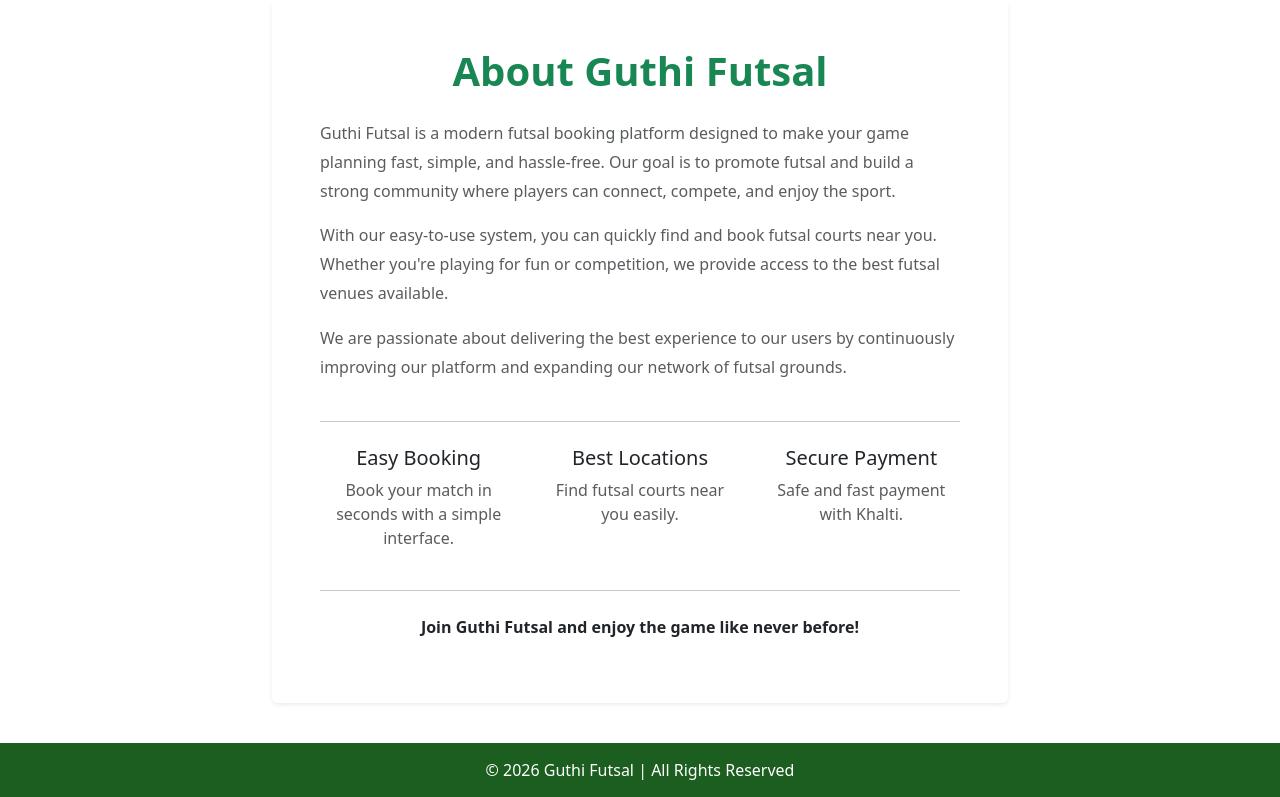
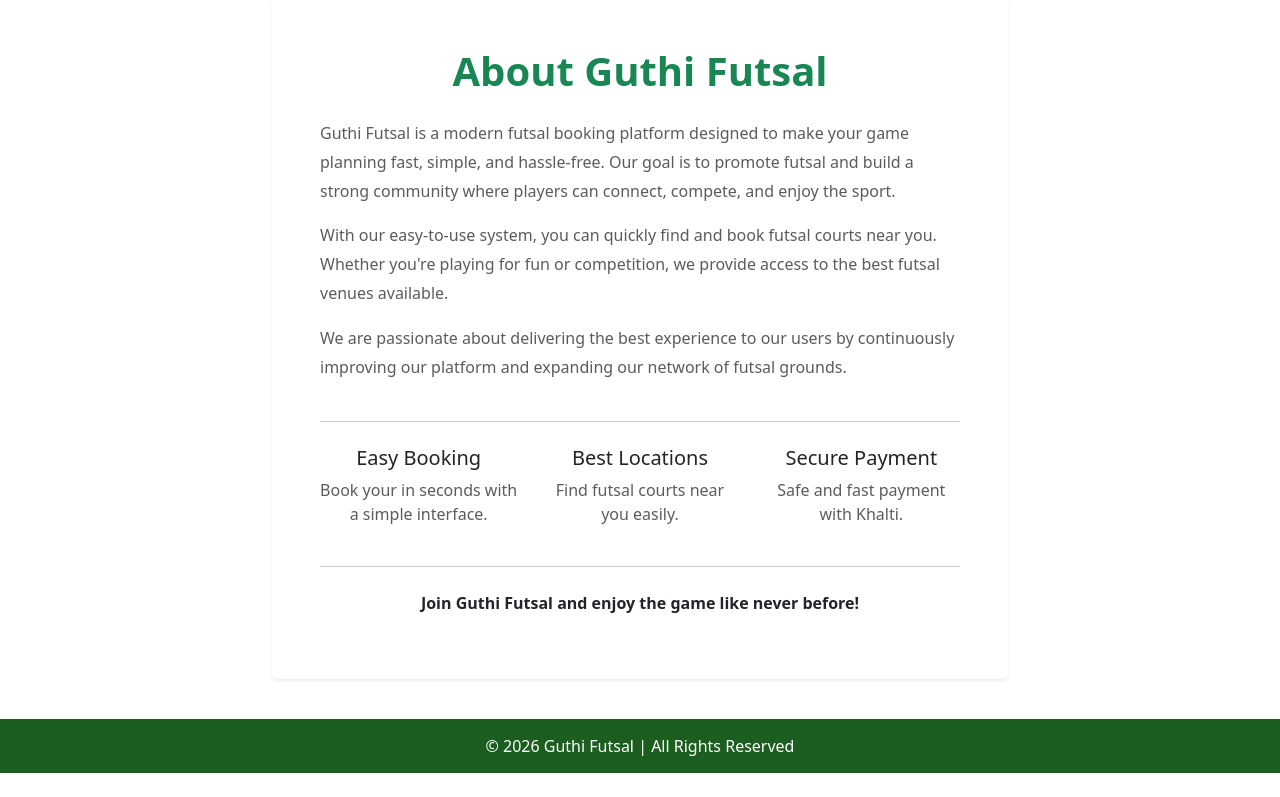
Before and after one commit to NayanMagar1/FYP-guthi-Futsal-Django, a Django app: page /aboutus/ in a window 1280 px wide. Shown: the part 149-946 px from the top of the page. After the commit the page ends 922 px from the top, so only its background shows below. Run offline with Django 5.2, Linux system fonts and the light colour scheme.

Commit message:
aboutus page updated

```diff
--- a/guthi/Templates/aboutus.html
+++ b/guthi/Templates/aboutus.html
@@ -39,7 +39,7 @@
 
                     <div class="col-md-4">
                         <h5>Easy Booking</h5>
-                        <p class="text-muted">Book your match in seconds with a simple interface.</p>
+                        <p class="text-muted">Book your  in seconds with a simple interface.</p>
                     </div>
 
                     <div class="col-md-4">
```
